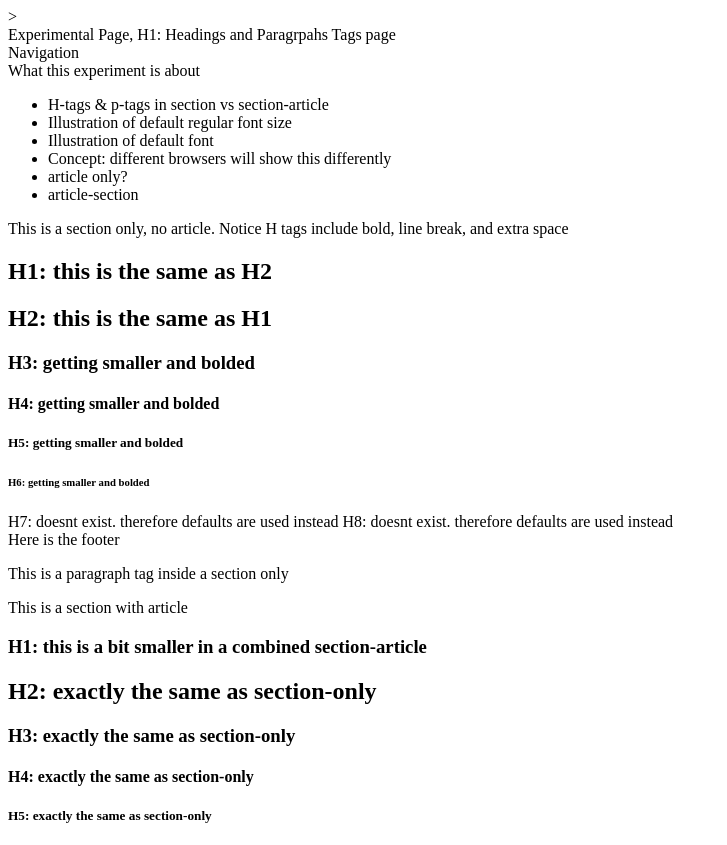
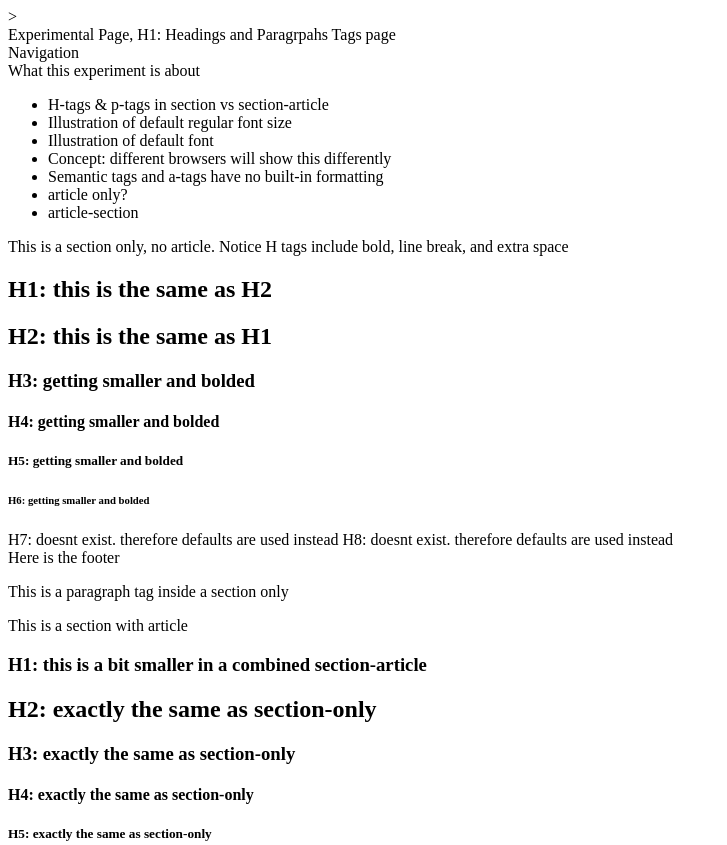
Before and after one commit to AaronAlpha/LearningHTML.github.io, a plain HTML site: page childPages/Headings and Paragraphs tags.html in a window 1280 px wide. Shown: the top 845 px of the page, without its empty margins (0-727 px from the left). Drawn offline with Linux system fonts and the light colour scheme.

Commit message:
Update Headings and Paragraphs tags.html

```diff
--- a/childPages/Headings and Paragraphs tags.html
+++ b/childPages/Headings and Paragraphs tags.html
@@ -25,6 +25,7 @@
             <li>Illustration of default regular font size
             <li>Illustration of default font
             <li>Concept: different browsers will show this differently
+            <li>Semantic tags and a-tags have no built-in formatting
             <li>article only?
             <li>article-section
         </ul>
```
